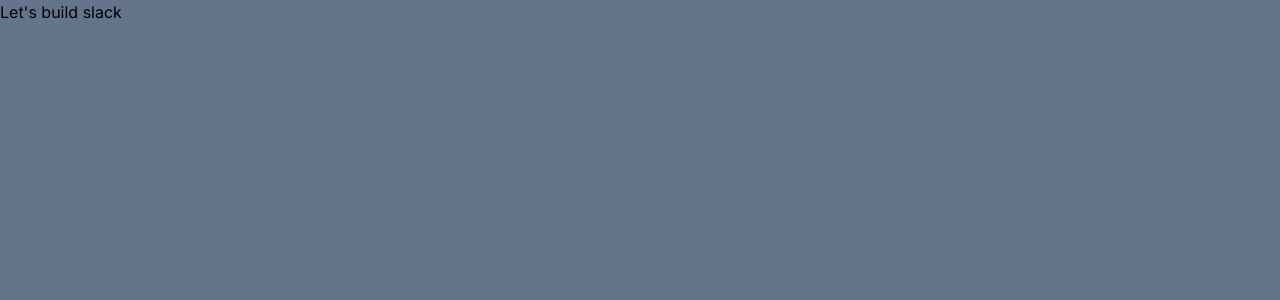
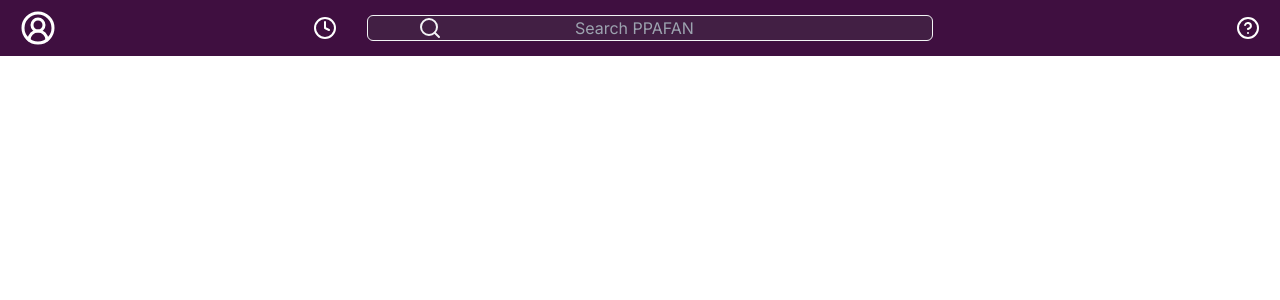
Before and after one commit to flvSantos15/Slack-Clone, a Next.js app: page / in a window 1280 px wide. Shown: the top 300 px of the page. Built offline with nearby package versions, Linux system fonts and the light colour scheme.

Commit message:
feat: header

```diff
--- a/package.json
+++ b/package.json
@@ -17,6 +17,7 @@
     "eslint": "8.41.0",
     "eslint-config-next": "13.4.3",
     "firebase": "^9.22.0",
+    "lucide-react": "^0.221.0",
     "next": "13.4.3",
     "postcss": "8.4.23",
     "react": "18.2.0",
--- a/src/app/page.tsx
+++ b/src/app/page.tsx
@@ -1,11 +1,10 @@
 import Catalog from '@/components/Catalog'
-
-// parei no 14:42
+import { Header } from '@/components/Header'
 
 export default function Home() {
   return (
-    <div className="h-screen w-full bg-slate-500">
-      <h1>Let&apos;s build slack</h1>
+    <div className="h-screen w-full">
+      <Header />
     </div>
   )
 }
--- /dev/null
+++ b/src/components/Header.tsx
@@ -0,0 +1,34 @@
+'use client'
+
+import React from 'react'
+import { UserCircle2, Clock4, Search, HelpCircle } from 'lucide-react'
+
+export function Header() {
+  const handleSignIn = () => {
+    return null
+  }
+
+  return (
+    <div className="flex fixed w-full items-center justify-between py-[10px] px-0 bg-slack-300">
+      <div className="flex-[0.3] flex items-center ml-5">
+        <button onClick={handleSignIn} className="pointer hover:opacity-70">
+          <UserCircle2 size={36} fontWeight={200} color="#fff" />
+        </button>
+        <Clock4 color="#fff" className="ml-auto mr-[30px]" />
+      </div>
+
+      <div className="flex-[0.4] rounded-md bg-slack-400 text-center flex py-0 px-[50px] text-gray-100 border border-solid border-gray-100">
+        <Search />
+        <input
+          type="text"
+          placeholder="Search PPAFAN"
+          className="bg-transparent border-0 text-center min-w-[30vw] outline-none text-white"
+        />
+      </div>
+
+      <div className="flex-[0.3] flex items-end">
+        <HelpCircle color="#fff" className="ml-auto mr-5" />
+      </div>
+    </div>
+  )
+}
--- a/tailwind.config.js
+++ b/tailwind.config.js
@@ -7,7 +7,12 @@ module.exports = {
   ],
   theme: {
     extend: {
-      colors: {}
+      colors: {
+        slack: {
+          300: '#3f0f40',
+          400: '#421f44'
+        }
+      }
     }
   },
   plugins: []
```
Also changed, not shown: 1 other file (tests, documents, lock files or other folders).
